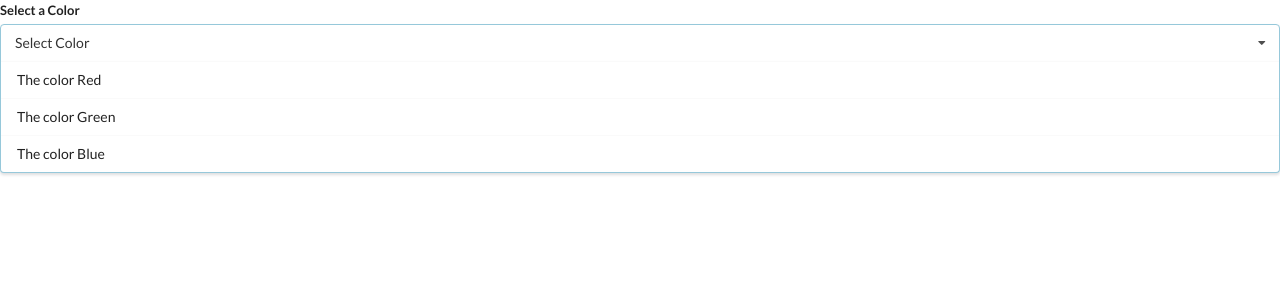
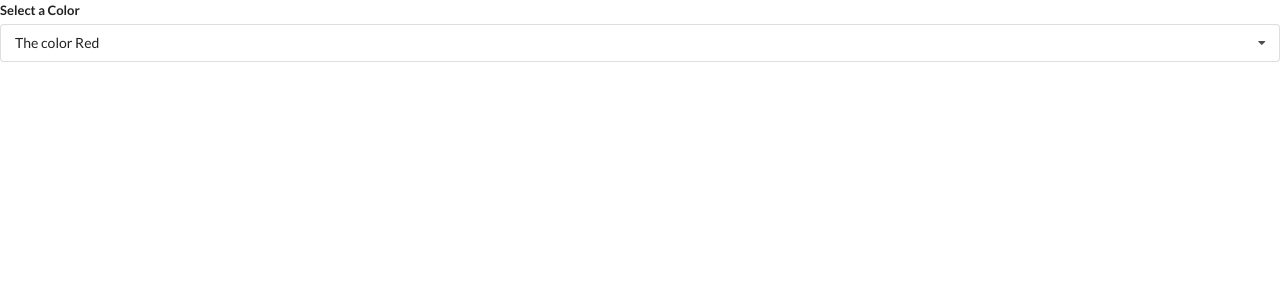
Before and after one commit to victoriabarbero88/UdemyReactReduxWidgets, a React (Create React App) app: page / in a window 1280 px wide. Shown: the top 300 px of the page. Built offline with nearby package versions, Linux system fonts and the light colour scheme.

Commit message:
dropdown function added

```diff
--- a/src/App.js
+++ b/src/App.js
@@ -1,4 +1,4 @@
-import React from "react";
+import React, { useState } from "react";
 //import Accordion from "./components/Accordion";
 //import Search from "./components/Search";
 import Dropdown from "./components/Dropdown";
@@ -34,9 +34,15 @@
 ];
 
 export default () => {
+  const [selected, setSelected] = useState(options[0])
+
   return (
     <div>
-      <Dropdown options={options} />
+      <Dropdown
+      selected={selected}
+      onSelectedChange={setSelected}
+      options={options}
+      />
     </div>
   );
 };
--- a/src/components/Dropdown.js
+++ b/src/components/Dropdown.js
@@ -1,9 +1,17 @@
-import React from "react";
+import React, { useState } from "react";
 
-const Dropdown = ({options}) => {
+const Dropdown = ({ options, selected, onSelectedChange }) => {
+  const [open, setOpen] = useState(false);
   const renderedOptions = options.map((option) => {
+    if (option.value === selected.value) {
+      return null;
+    }
     return (
-      <div key={option.value} className="item">
+      <div
+        key={option.value}
+        className="item"
+        onClick={() => onSelectedChange(option)}
+      >
         {option.label}
       </div>
     );
@@ -13,10 +21,15 @@
     <div className="ui form">
       <div className="field">
         <label className="label">Select a Color</label>
-        <div className="ui selection dropdown visible active">
+        <div
+          onClick={() => setOpen(!open)}
+          className={`ui selection dropdown ${open ? "visible active" : ""}`}
+        >
           <i className="dropdown icon"></i>
-          <div className="text">Select Color</div>
-          <div className="menu visible transition">{renderedOptions}</div>
+          <div className="text">{selected.label}</div>
+          <div className={`menu ${open ? "visible transition" : ""}`}>
+            {renderedOptions}
+          </div>
         </div>
       </div>
     </div>
```
